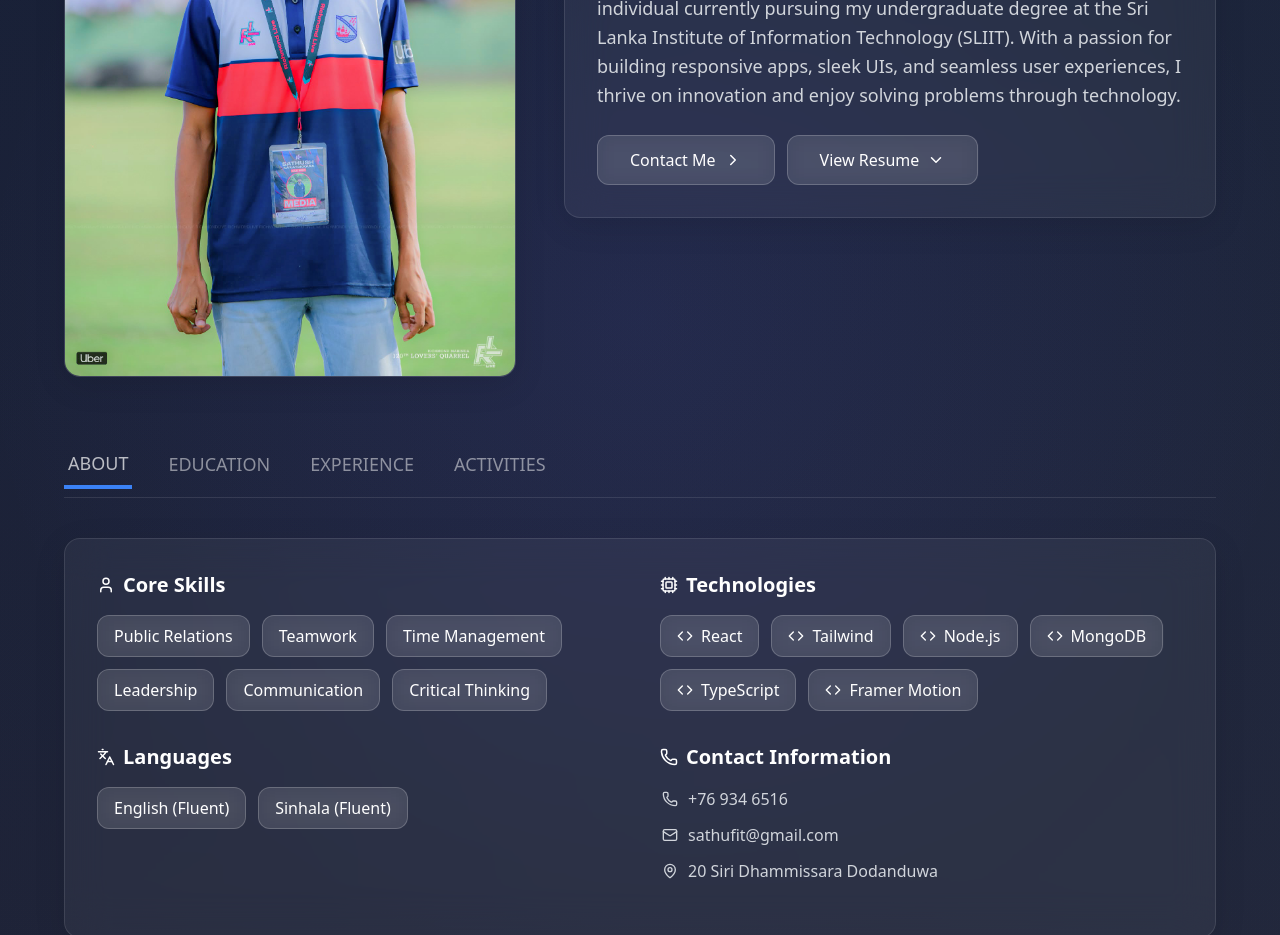
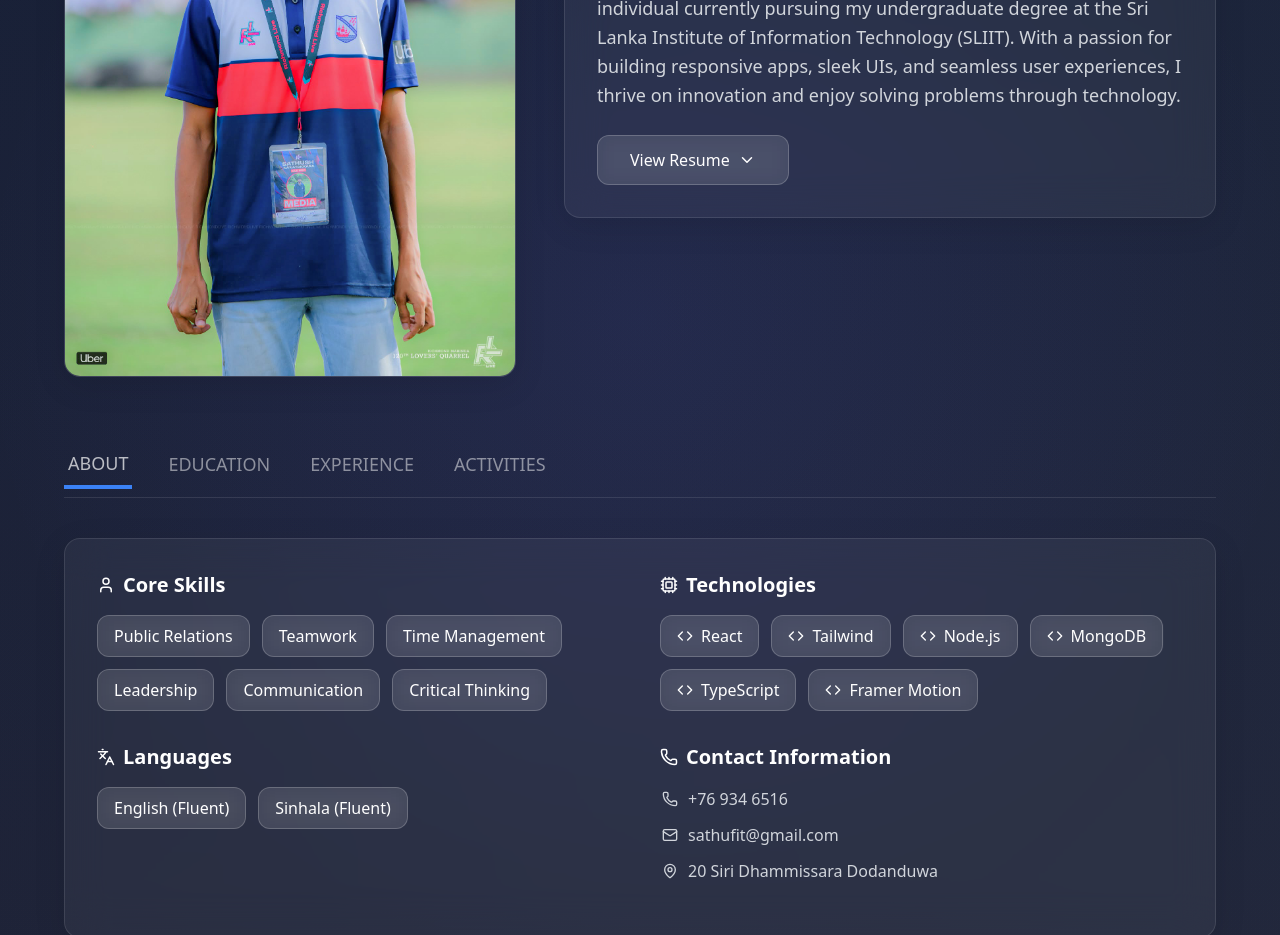
Before and after one commit to Sathufit/SathushPortfolio, a React (Vite) app: page /home in a window 1280 px wide. Shown: the part 1180-2115 px from the top of the page. Built offline with nearby package versions, Linux system fonts and the light colour scheme.

Commit message:
Move project files to root for Netlify

```diff
--- a/src/components/AboutSection.tsx
+++ b/src/components/AboutSection.tsx
@@ -156,12 +156,12 @@ export default function AboutSection() {
 
   const experience = [
     {
-      role: "Media Handler",
+      role: "Social Media and Technical Manager",
       organization: "Sri Lanka Schools Badminton Association",
       period: "2022-2024"
     },
     {
-      role: "Social Media Handler & Live Production",
+      role: "Social Media & Live Production",
       organization: "RichmondLive",
       period: "2019-Present"
     }
@@ -250,22 +250,16 @@ export default function AboutSection() {
 
             {/* Update button styles */}
             <motion.div className="flex flex-wrap gap-3" variants={itemVariants}>
-              <MotionLink
-                to="/contact"
-                whileHover={{ scale: 1.05 }}
-                className="glass-button text-white px-8 py-3 rounded-lg font-medium flex items-center gap-2"
-              >
-                <span>Contact Me</span>
-                <ChevronRight size={18} />
-              </MotionLink>
-              <MotionLink
-                to="/resume"
+              <motion.a
+                href="/cv.pdf"
+                target="_blank"
+                rel="noopener noreferrer"
                 whileHover={{ scale: 1.05 }}
                 className="glass-button text-white px-8 py-3 rounded-lg font-medium flex items-center gap-2"
               >
                 <span>View Resume</span>
                 <ChevronDown size={18} />
-              </MotionLink>
+              </motion.a>
             </motion.div>
           </motion.div>
         </div>
```
Also changed, not shown: 1 other file (tests, documents, lock files or other folders).
